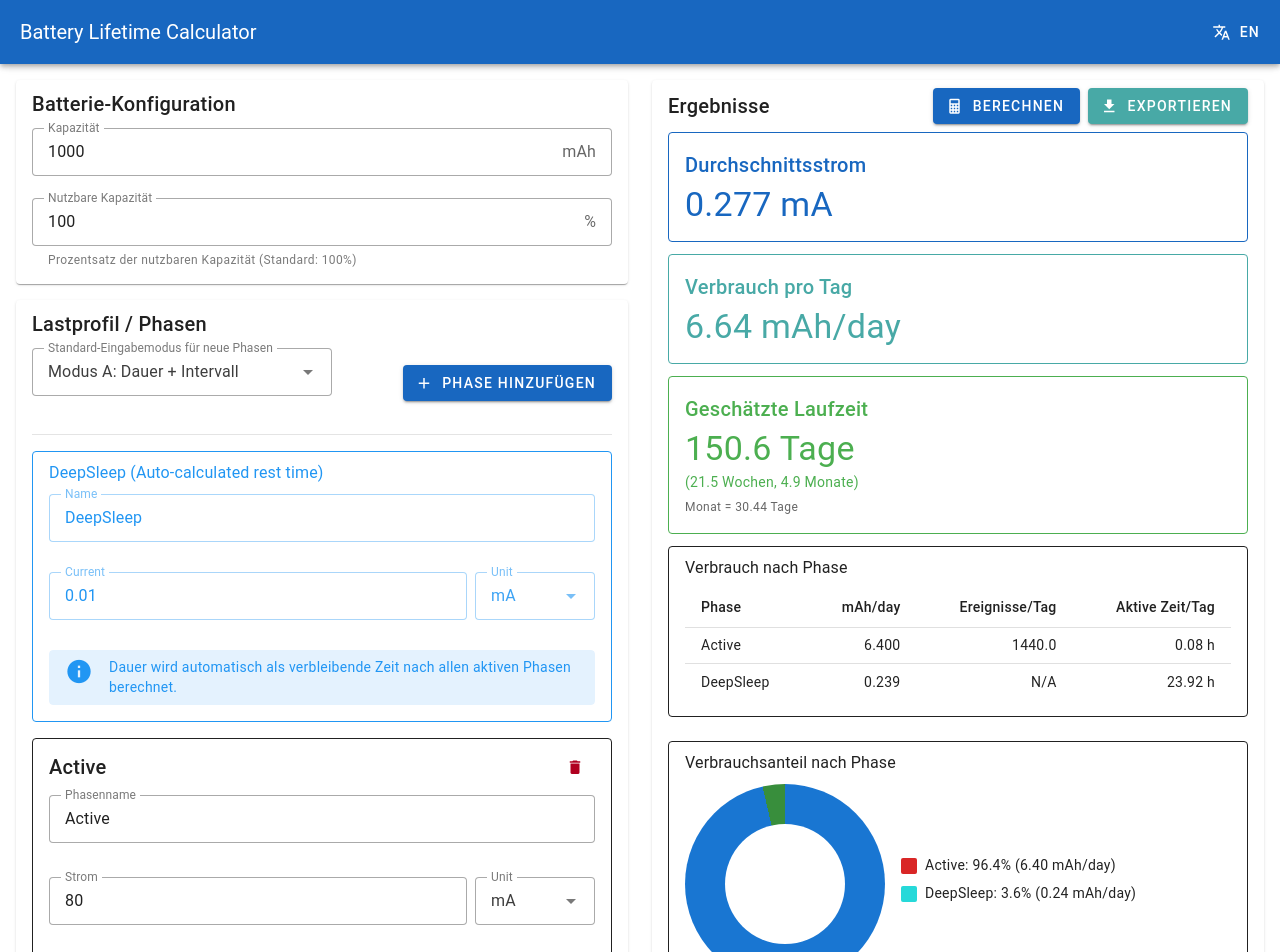
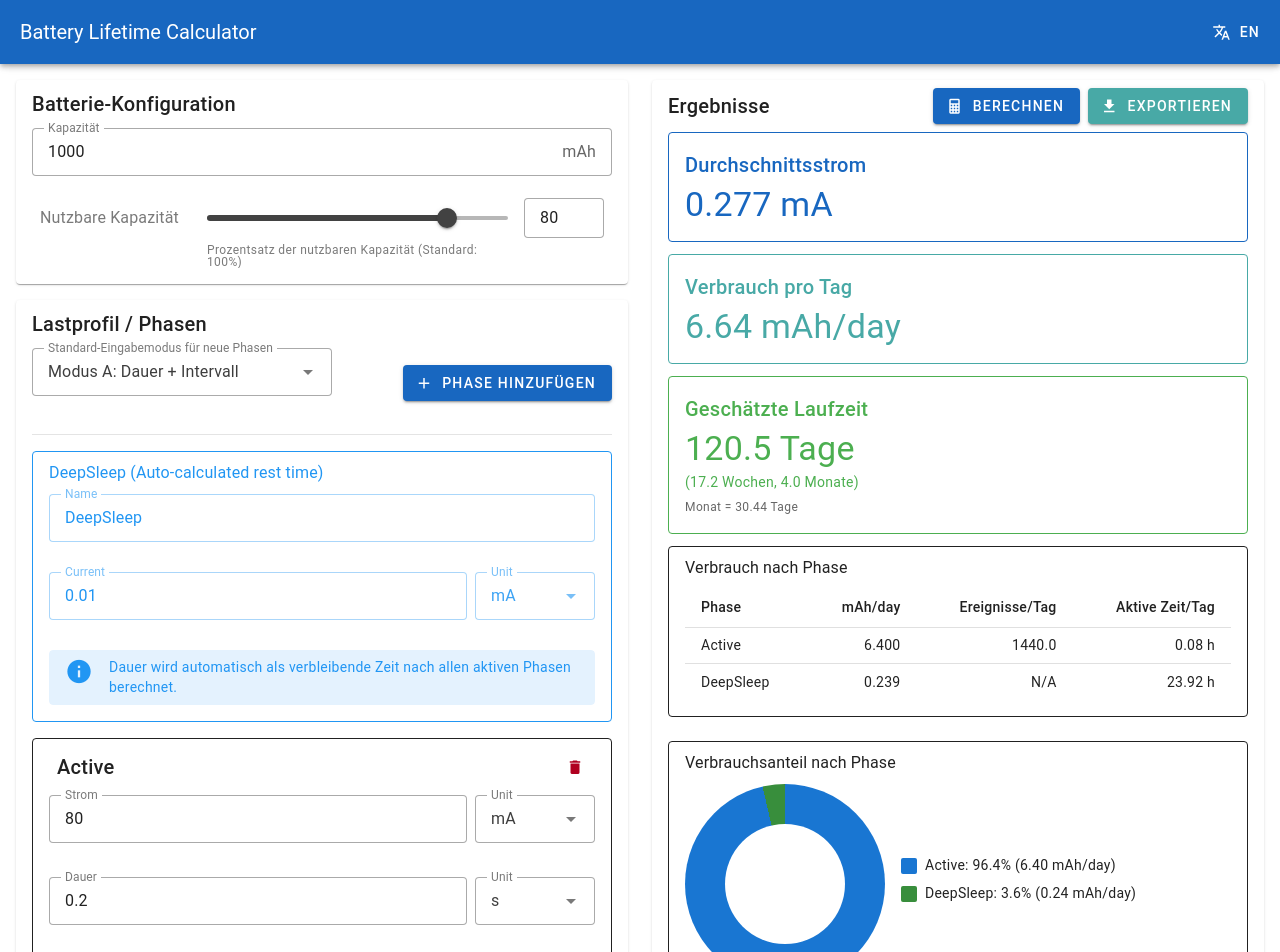
Before and after one commit to vschroeter/battery-lifetime-calculator, a Vue app: page / in a window 1280 px wide. Shown: the top 952 px of the page. Built offline with nearby package versions, Linux system fonts and the light colour scheme.

Commit message:
Refactor BatteryForm and PhasesEditor components; update PhaseShareDonut color logic and adjust calculator store's usablePercent.

```diff
--- a/src/components/BatteryForm.vue
+++ b/src/components/BatteryForm.vue
@@ -30,19 +30,32 @@ const usablePercent = computed({
       density="comfortable"
     />
 
-    <v-text-field
-      v-model.number="usablePercent"
+    <v-slider
+      v-model="usablePercent"
       :label="i18n.t('usableCapacity')"
-      suffix="%"
-      type="number"
       min="1"
       max="100"
       step="1"
+      thumb-label
       variant="outlined"
       density="comfortable"
       :hint="i18n.t('usableCapacityHint')"
       persistent-hint
-    />
+    >
+      <template #append>
+        <v-text-field
+          v-model.number="usablePercent"
+          type="number"
+          style="width: 80px"
+          density="compact"
+          variant="outlined"
+          hide-details
+          min="1"
+          max="100"
+          step="1"
+        />
+      </template>
+    </v-slider>
   </v-form>
 </template>
 
--- a/src/components/Charts/PhaseShareDonut.vue
+++ b/src/components/Charts/PhaseShareDonut.vue
@@ -35,11 +35,6 @@ const segments = computed(() => {
   })
 })
 
-function getConicGradient() {
-  if (segments.value.length === 0) {
-    return 'conic-gradient(grey 0deg 360deg)'
-  }
-
 const colors = [
   '#1976d2',
   '#388e3c',
@@ -51,8 +46,17 @@ function getConicGradient() {
   '#00796b',
 ]
 
+function getColorForIndex(idx: number): string {
+  return colors[idx % colors.length]
+}
+
+function getConicGradient() {
+  if (segments.value.length === 0) {
+    return 'conic-gradient(grey 0deg 360deg)'
+  }
+
   const stops = segments.value.map((seg, idx) => {
-    const color = colors[idx % colors.length]
+    const color = getColorForIndex(idx)
     const start = seg.startAngle
     const end = seg.startAngle + seg.angle
     return `${color} ${start}deg ${end}deg`
@@ -82,7 +86,7 @@ function getConicGradient() {
             <div
               class="legend-color"
               :style="{
-                backgroundColor: `hsl(${(idx * 360) / segments.length}, 70%, 50%)`,
+                backgroundColor: getColorForIndex(idx),
               }"
             />
             <span class="ml-2 text-body-2">
--- a/src/components/PhasesEditor.vue
+++ b/src/components/PhasesEditor.vue
@@ -1,11 +1,13 @@
 <script setup lang="ts">
-import { computed } from 'vue'
+import { computed, ref } from 'vue'
 import { useCalculatorStore } from '@/stores/calculator'
 import { useLocale } from '@/composables/useLocale'
 import type { Phase, PhaseMode, CurrentUnit, DurationUnit } from '@/types/calculator'
 
 const store = useCalculatorStore()
 const { i18n } = useLocale()
+
+const editingPhaseId = ref<string | null>(null)
 
 const phases = computed(() => store.phases)
 const defaultMode = computed({
@@ -44,6 +46,18 @@ function removePhase(id: string) {
 
 function updatePhase(id: string, updates: Partial<Phase>) {
   store.updatePhase(id, updates)
+}
+
+function startEditing(id: string) {
+  editingPhaseId.value = id
+}
+
+function stopEditing() {
+  editingPhaseId.value = null
+}
+
+function handleNameUpdate(id: string, value: string) {
+  updatePhase(id, { name: value })
 }
 </script>
 
@@ -130,7 +144,26 @@ function updatePhase(id: string, updates: Partial<Phase>) {
         variant="outlined"
       >
         <v-card-title class="d-flex justify-space-between align-center">
-          <span>{{ phase.name || 'Unnamed Phase' }}</span>
+          <div
+            v-if="editingPhaseId !== phase.id"
+            class="phase-title-editable"
+            @dblclick="startEditing(phase.id)"
+          >
+            {{ phase.name || 'Unnamed Phase' }}
+          </div>
+          <v-text-field
+            v-else
+            :model-value="phase.name"
+            variant="plain"
+            density="compact"
+            hide-details
+            autofocus
+            class="phase-title-input"
+            @update:model-value="handleNameUpdate(phase.id, $event)"
+            @blur="stopEditing"
+            @keydown.enter.prevent="stopEditing"
+            @keydown.esc="stopEditing"
+          />
           <v-btn
             icon="mdi-delete"
             variant="text"
@@ -141,13 +174,6 @@ function updatePhase(id: string, updates: Partial<Phase>) {
         </v-card-title>
         <v-card-text>
           <div class="d-flex flex-column ga-3">
-            <v-text-field
-              :model-value="phase.name"
-              :label="i18n.t('phaseName')"
-              variant="outlined"
-              density="comfortable"
-              @update:model-value="updatePhase(phase.id, { name: $event })"
-            />
 
             <div class="d-flex ga-2">
               <v-text-field
@@ -305,4 +331,21 @@ function updatePhase(id: string, updates: Partial<Phase>) {
   </div>
 </template>
 
-<style scoped></style>
+<style scoped>
+.phase-title-editable {
+  cursor: pointer;
+  user-select: none;
+  flex-grow: 1;
+  padding: 4px 8px;
+  border-radius: 4px;
+  transition: background-color 0.2s;
+}
+
+.phase-title-editable:hover {
+  background-color: rgba(0, 0, 0, 0.04);
+}
+
+.phase-title-input {
+  flex-grow: 1;
+}
+</style>
--- a/src/stores/calculator.ts
+++ b/src/stores/calculator.ts
@@ -12,7 +12,7 @@ export const useCalculatorStore = defineStore('calculator', () => {
   // State
   const battery = ref<BatteryConfig>({
     capacity_mAh: 1000,
-    usablePercent: 100,
+    usablePercent: 80,
   })
 
   const phases = ref<Phase[]>([
@@ -80,7 +80,7 @@ export const useCalculatorStore = defineStore('calculator', () => {
   function resetToESP32Preset() {
     battery.value = {
       capacity_mAh: 1000,
-      usablePercent: 100,
+      usablePercent: 80,
     }
     phases.value = [
       {
```
Lines whose indentation alone changed are shown as unchanged.
